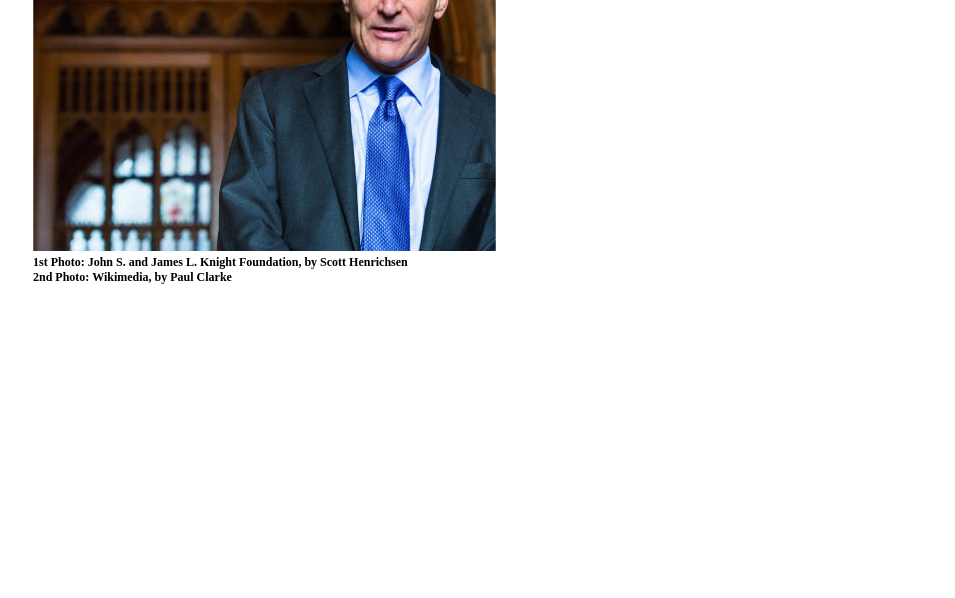
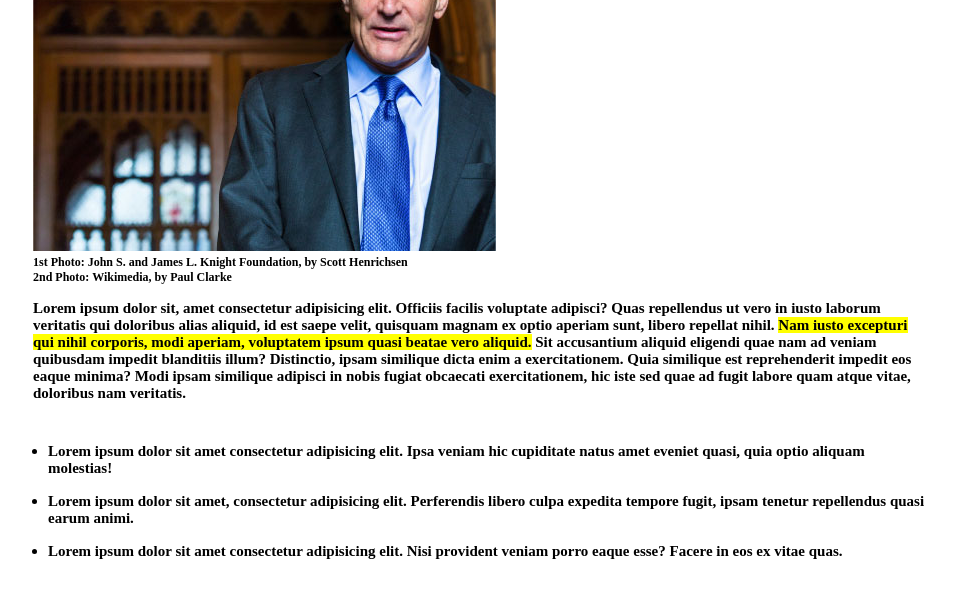
Before and after one commit to emanuele23dev/html-css-booleaner, a plain HTML site: page index.html in a window 1280 px wide. Shown: the part 952-1550 px from the top of the page, without its empty margins (159-1114 px from the left). Drawn offline with Linux system fonts and the light colour scheme.

Commit message:
add second section

```diff
--- a/asset/style.css
+++ b/asset/style.css
@@ -67,3 +67,20 @@ h1{
     font-weight: 600;
     font-size: 12px;
 }
+
+.giallo{
+    background-color: yellow;
+}
+
+.paragrafo{
+    font-weight: 600;
+    font-size: 15px;
+}
+
+#lista{
+    margin-top: 40px;
+    margin-bottom: 50px;
+    margin-left: 0%;
+    margin-right: 0%;
+    padding-left: 15px;
+}
--- a/index.html
+++ b/index.html
@@ -26,6 +26,14 @@
             <p id="prima-foto">1st Photo: John S. and James L. Knight Foundation, by Scott Henrichsen</p>
             <p id="seconda-foto">2nd Photo: Wikimedia, by Paul Clarke</p>
         </section>
+        <section>
+            <p class="paragrafo">Lorem ipsum dolor sit, amet consectetur adipisicing elit. Officiis facilis voluptate adipisci? Quas repellendus ut vero in iusto laborum veritatis qui doloribus alias aliquid, id est saepe velit, quisquam magnam ex optio aperiam sunt, libero repellat nihil. <span class="giallo">Nam iusto excepturi qui nihil corporis, modi aperiam, voluptatem ipsum quasi beatae vero aliquid.</span> Sit accusantium aliquid eligendi quae nam ad veniam quibusdam impedit blanditiis illum? Distinctio, ipsam similique dicta enim a exercitationem. Quia similique est reprehenderit impedit eos eaque minima? Modi ipsam similique adipisci in nobis fugiat obcaecati exercitationem, hic iste sed quae ad fugit labore quam atque vitae, doloribus nam veritatis.</p>
+            <ul id="lista">
+                <li><p class="paragrafo">Lorem ipsum dolor sit amet consectetur adipisicing elit. Ipsa veniam hic cupiditate natus amet eveniet quasi, quia optio aliquam molestias!</p></li>
+                <li><p class="paragrafo">Lorem ipsum dolor sit amet, consectetur adipisicing elit. Perferendis libero culpa expedita tempore fugit, ipsam tenetur repellendus quasi earum animi.</p></li>
+                <li><p class="paragrafo">Lorem ipsum dolor sit amet consectetur adipisicing elit. Nisi provident veniam porro eaque esse? Facere in eos ex vitae quas.</p></li>
+            </ul>
+        </section>
     </main>
 
 
```
